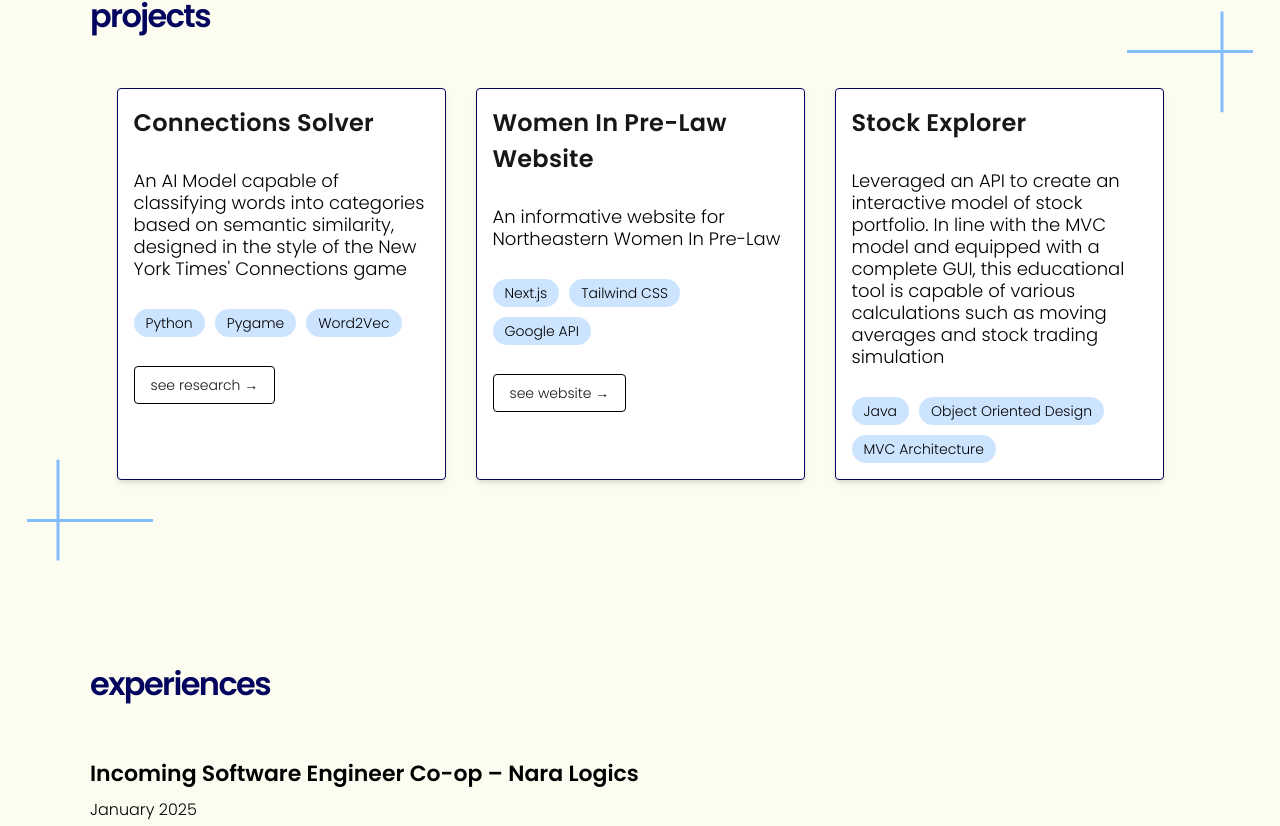
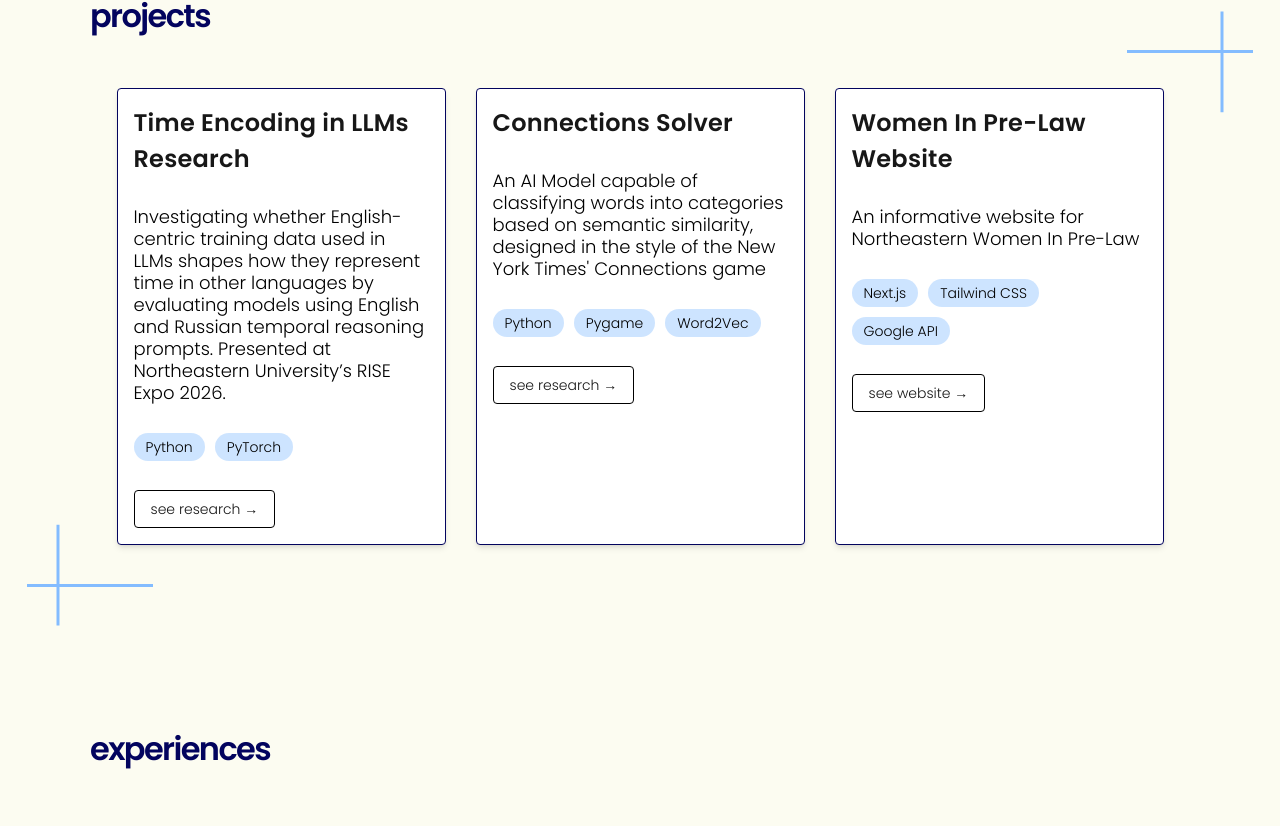
Before and after one commit to buturliay/portfolio, a Next.js app: page / in a window 1280 px wide. Shown: the part 648-1474 px from the top of the page. Built offline with nearby package versions, Linux system fonts and the light colour scheme.

Commit message:
recent updates

```diff
--- a/components/About.tsx
+++ b/components/About.tsx
@@ -10,7 +10,7 @@ export default function About() {
             hi!
           </h2>
           <p className="font-poppins text-black text-[18px] leading-[30px] mb-6">
-            My name is Yuliya, and I am a third year computer science major at Northeastern University with a concentration in AI and a minor in linguistics.
+            My name is Yuliya, and I am a fourth year computer science major at Northeastern University with a concentration in AI and a minor in linguistics.
           </p>
           <p className="font-poppins text-black text-[18px] leading-[30px]">
             I am fascinated by applications of AI in data analysis and software development, as well as the intersection of linguistics and computer science.
--- a/components/Experiences.tsx
+++ b/components/Experiences.tsx
@@ -12,12 +12,13 @@ const Experiences = () => {
           {/* Experience 1 */}
           <div className="flex flex-col gap-1">
             <h3 className="text-[22px] leading-[36px] font-semibold text-black font-poppins">
-              Incoming Software Engineer Co-op – Nara Logics
+              Software Engineer Co-op – OMNI Federal
             </h3>
             <p className="text-[18px] leading-[27px] text-black font-poppins">
+              Built a new frontend component for interaction with Nara's AI decision-making model
             </p>
             <p className="text-[16px] leading-[19px] text-black font-inter font-light">
-              January 2025
+              January 2026 - June 2026
             </p>
           </div>
 
--- a/components/Projects.tsx
+++ b/components/Projects.tsx
@@ -29,7 +29,30 @@ const Projects = () => {
         </h2>
 
         <div className="flex flex-wrap pb-10 justify-center gap-[30px]">
-          {/* Card 1 - Connections Solver */}
+          {/* Card 1 - Time Encoding in LLMs Research */}
+          <div className="w-[329px] bg-white border border-[#03045E] shadow-md rounded-sm p-4 flex flex-col gap-[29px] transition-transform hover:scale-[1.02]">
+            <h3 className="text-[24px] font-bold leading-[36px] tracking-[0.01em] font-poppins">
+              Time Encoding in LLMs Research
+            </h3>
+            <p className="text-[18px] leading-[22px] font-inter text-black">
+              Investigating whether English-centric training data used in LLMs shapes how they represent time in other languages by evaluating models using English and Russian temporal reasoning prompts.
+
+              Presented at Northeastern University’s RISE Expo 2026.
+            </p>
+            <div className="flex flex-wrap gap-[10px]">
+              {techBadge('Python')}
+              {techBadge('PyTorch')}
+            </div>
+            <div className="w-full">
+              <a href="./RISE_Poster_YB2026.pdf" target="_blank" rel="noopener noreferrer">
+                <button className="px-4 py-2 border border-black text-sm font-inter rounded-sm transition-colors hover:bg-[#03045E] hover:text-white">
+                  see research →
+                </button>
+              </a>
+            </div>
+          </div>
+
+          {/* Card 2 - Connections Solver */}
           <div className="w-[329px] bg-white border border-[#03045E] shadow-md rounded-sm p-4 flex flex-col gap-[29px] transition-transform hover:scale-[1.02]">
             <h3 className="text-[24px] font-bold leading-[36px] tracking-[0.01em] font-poppins">
               Connections Solver
@@ -73,21 +96,6 @@ const Projects = () => {
             </div>
           </div>
 
-                    {/* Card 3 - Stock Explorer */}
-                    <div className="w-[329px] bg-white border border-[#03045E] shadow-md rounded-sm p-4 flex flex-col gap-[29px] transition-transform hover:scale-[1.02]">
-            <h3 className="text-[24px] font-bold leading-[36px] tracking-[0.01em] font-poppins">
-              Stock Explorer
-            </h3>
-            <p className="text-[18px] leading-[22px] font-inter text-black">
-              Leveraged an API to create an interactive model of stock portfolio. In line with the MVC model and equipped with a complete GUI, this educational tool is capable of various calculations such as moving averages and stock trading simulation
-            </p>
-            <div className="flex flex-wrap gap-[10px]">
-              {techBadge('Java')}
-              {techBadge('Object Oriented Design')}
-              {techBadge('MVC Architecture')}
-            </div>
-          </div>
-
                   {/* Decorative Crosses updated to hug bottom-left of section and top-right of section */}
         <CrossLines className="absolute left-0 bottom-0 -translate-x-[50%] translate-y-[50%] rotate-180" />
         <CrossLines className="absolute right-0 top-15 translate-x-[50%] -translate-y-[50%]" />
```
Also changed, not shown: 1 other file (tests, documents, lock files or other folders).
